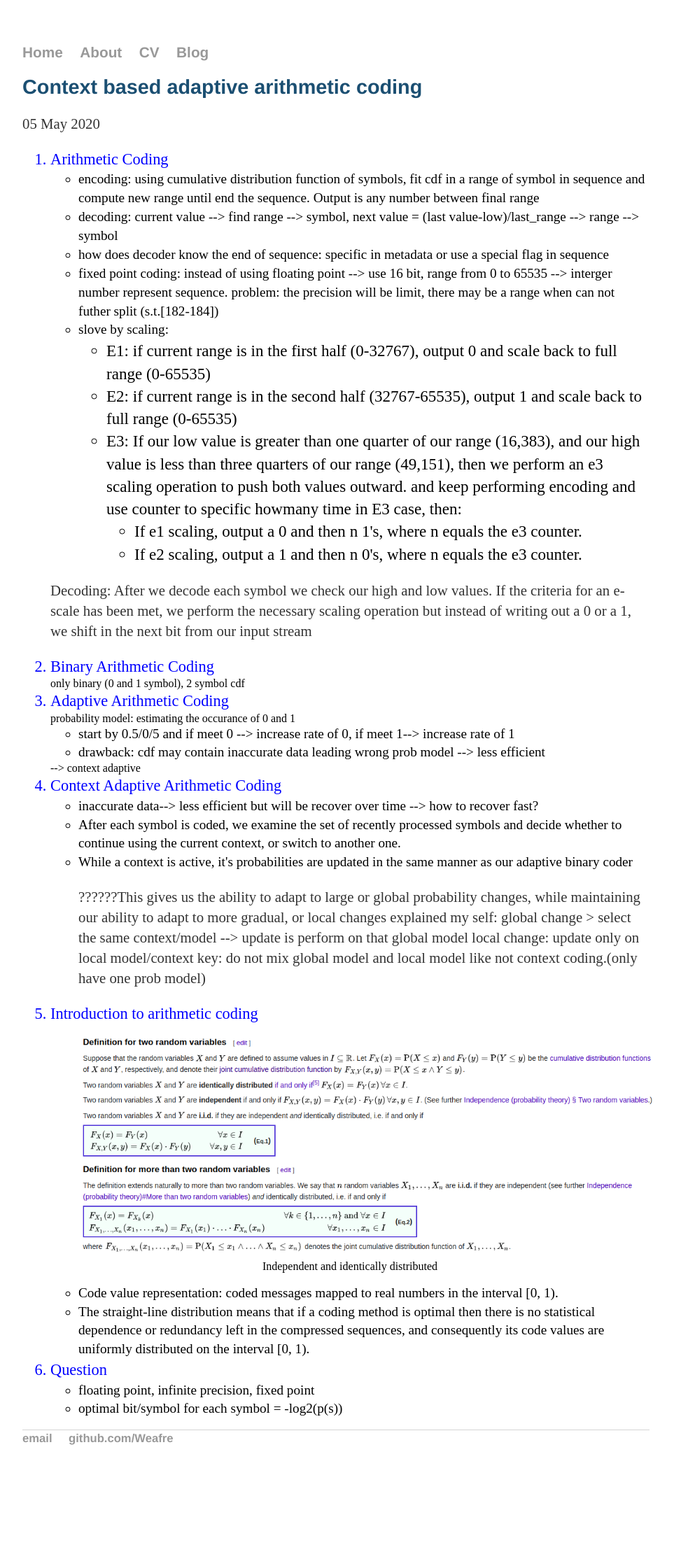
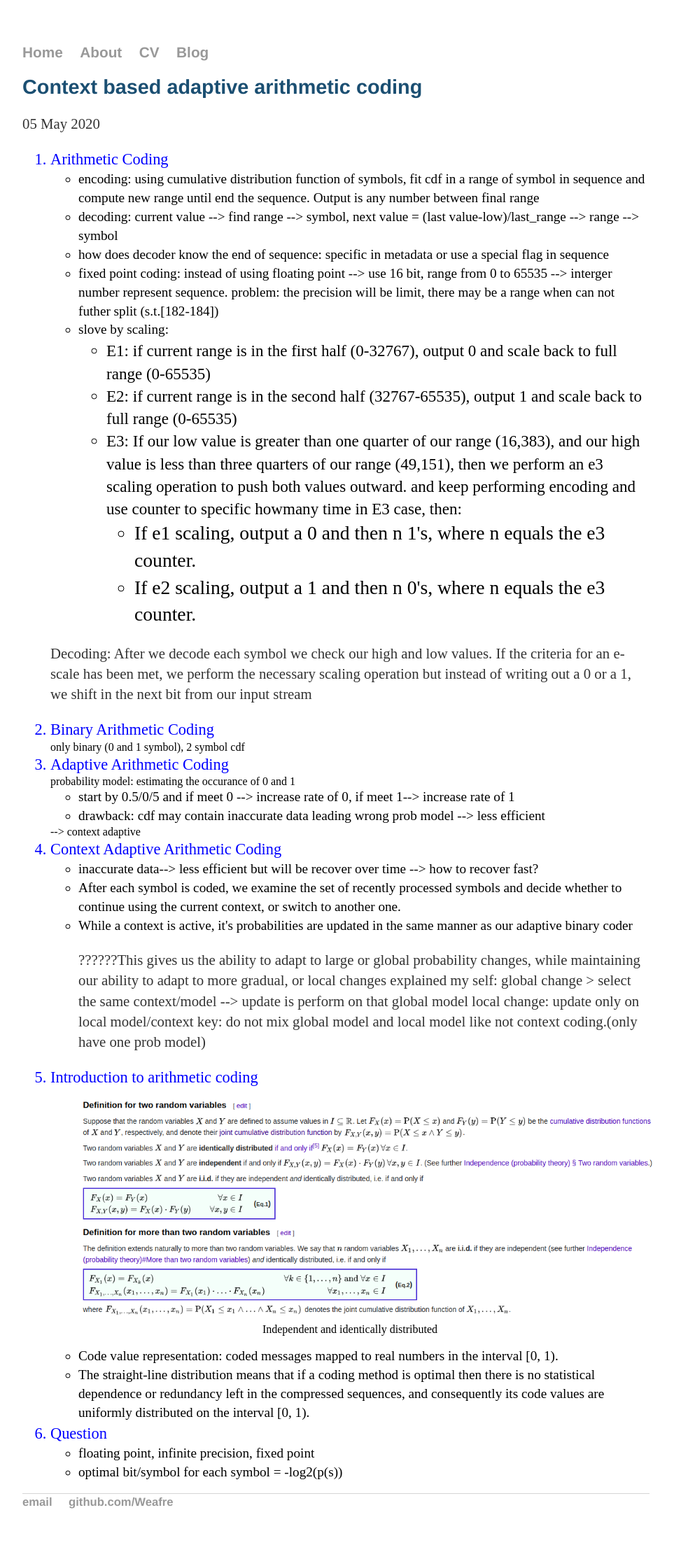
Before and after one commit to Weafre/weafre.github.io, a Jekyll site: the page built from _posts/2020-05-05-Context-based-adaptive-arithmetic-coding.md, in a window 1280 px wide. Shown: the whole page at 70% size, without its empty margins (160-1123 px from the left). Built offline with Jekyll 4.4.1, drawn with Linux system fonts in a browser that asks for light colours; before the commit the page ends 2128 px from its top, so only the background shows below that.

Commit message:
adfasfasdfsa

```diff
--- a/_posts/2020-05-05-Context-based-adaptive-arithmetic-coding.md
+++ b/_posts/2020-05-05-Context-based-adaptive-arithmetic-coding.md
@@ -17,11 +17,12 @@
 	<li style="list-style-type:circle;font-size:120%;color:black;">E2: if current range is in the second half (32767-65535), output 1 and scale back to full range (0-65535)  </li>
 	<li style="list-style-type:circle;font-size:120%;color:black;">E3: If our low value is greater than one quarter of our range (16,383), and our high value is less than
 	three quarters of our range (49,151), then we perform an e3 scaling operation to push both
-	values outward. and keep performing encoding and use counter to specific howmany time in E3 case, then:   </li>
+	values outward. and keep performing encoding and use counter to specific howmany time in E3 case, then:
 		<ul>
 			<li style="list-style-type:circle;font-size:120%;color:black;">	If e1 scaling, output a 0 and then n 1's, where n equals the e3 counter.  </li>
 			<li style="list-style-type:circle;font-size:120%;color:black;">	If e2 scaling, output a 1 and then n 0's, where n equals the e3 counter. </li>
 		</ul>
+		</li>
 </ul>
 </li>
 </ul>
@@ -71,6 +72,33 @@
 
 
 
+
+
+
+
+
+
+
+
+
+
+
+
+
+
+
+
+
+
+
+
+
+
+
+
+
+
+
 <li style="font-size:140%;color:blue;" >Question</li>
 <ul>
 	<li style="list-style-type:circle;font-size:120%;color:black;" >floating point, infinite precision, fixed point</li>
--- a/css/main.css
+++ b/css/main.css
@@ -41,7 +41,7 @@
 }
 
 ul.posts li {
-    font-size: 1.5em;
+    font-size: 1.3em;
     list-style: none;
     float: none;
     color: #1E90FF;
```
